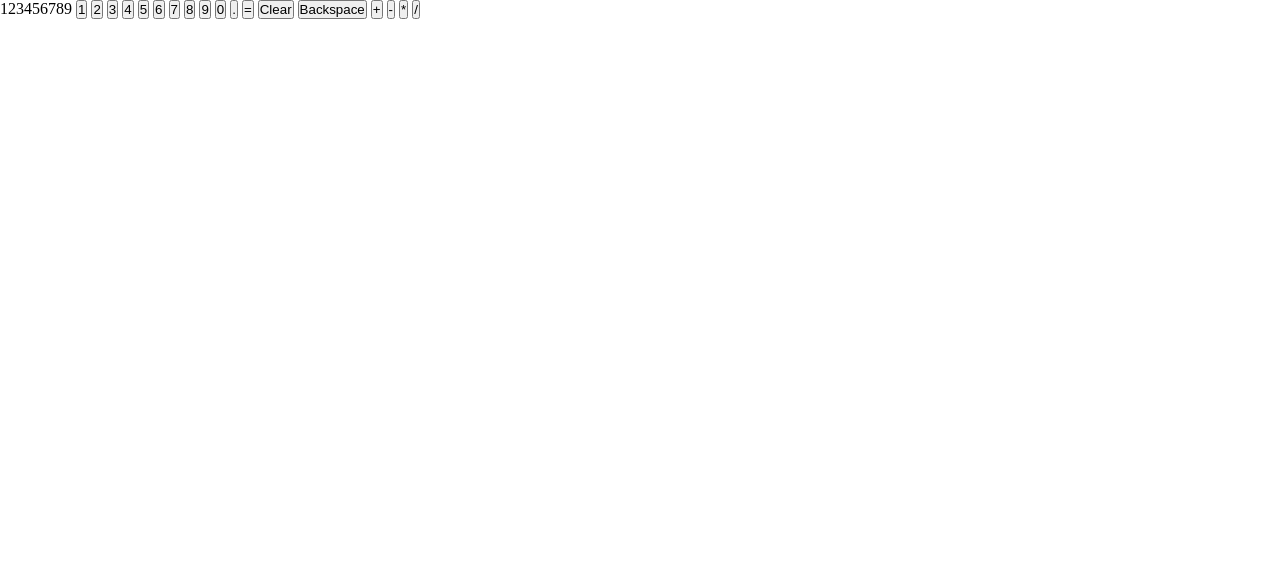
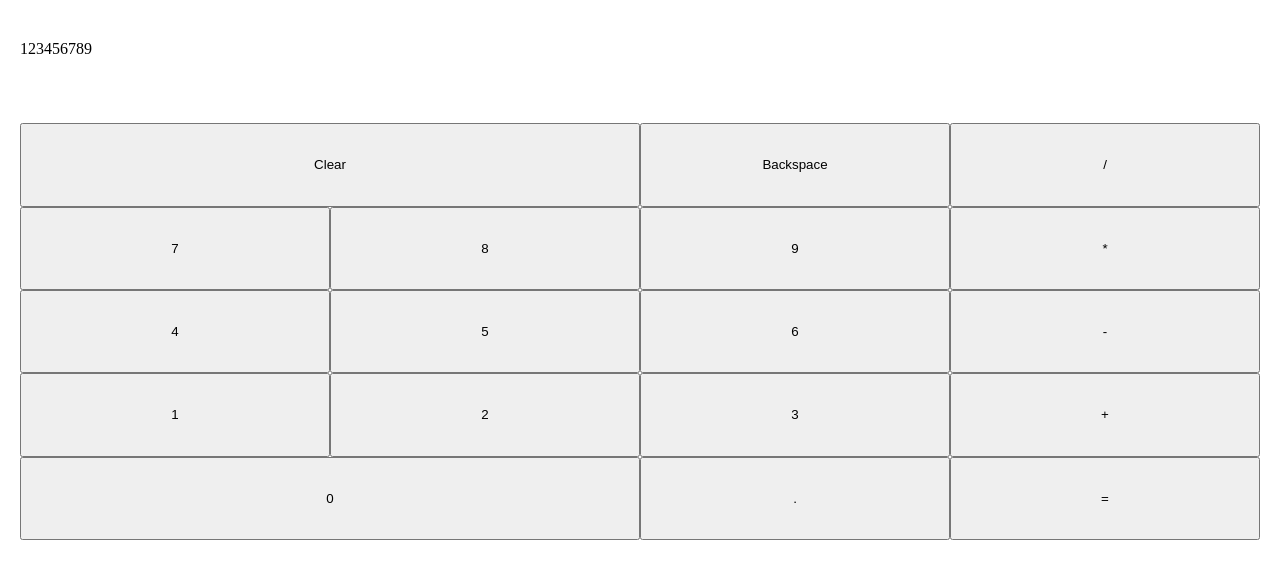
Before and after one commit to novibonjovi/calculator, a plain HTML site: page index.html in a window 1280 px wide. Drawn offline with Linux system fonts and the light colour scheme.

Commit message:
Added grid layout

```diff
--- a/style.scss
+++ b/style.scss
@@ -3,3 +3,88 @@
   padding: 0;
   box-sizing: border-box;
 }
+
+.calculator {
+  margin: 40px 20px;
+  display: grid;
+  grid-template-columns: repeat(4, 1fr);
+  grid-template-rows: repeat(6, 1fr);
+  height: 500px;
+}
+
+.display {
+  grid-column: 1 / 5;
+  grid-row: 1 / 2;
+}
+.clear {
+  grid-column: 1 / 3;
+  grid-row: 2 / 3;
+}
+.backspace {
+  grid-column: 3 / 4;
+  grid-row: 2 / 3;
+}
+.digit7 {
+  grid-column: 1 / 2;
+  grid-row: 3 / 4;
+}
+.digit8 {
+  grid-column: 2 / 3;
+  grid-row: 3 / 4;
+}
+.digit9 {
+  grid-column: 3 / 4;
+  grid-row: 3 / 4;
+}
+.divide {
+  grid-column: 4 / 5;
+  grid-row: 2 / 3;
+}
+.digit4 {
+  grid-column: 1 / 2;
+  grid-row: 4 / 5;
+}
+.digit5 {
+  grid-column: 2 / 3;
+  grid-row: 4 / 5;
+}
+.digit6 {
+  grid-column: 3 / 4;
+  grid-row: 4 / 5;
+}
+.multiply {
+  grid-column: 4 / 5;
+  grid-row: 3 / 4;
+}
+.digit1 {
+  grid-column: 1 / 2;
+  grid-row: 5 / 6;
+}
+.digit2 {
+  grid-column: 2 / 3;
+  grid-row: 5 / 6;
+}
+.digit3 {
+  grid-column: 3 / 4;
+  grid-row: 5 / 6;
+}
+.substract {
+  grid-column: 4 / 5;
+  grid-row: 4 / 5;
+}
+.digit0 {
+  grid-column: 1 / 3;
+  grid-row: 6 / 7;
+}
+.decimalPoint {
+  grid-column: 3 / 4;
+  grid-row: 6 / 7;
+}
+.equals {
+  grid-column: 4 / 5;
+  grid-row: 6 / 7;
+}
+.add {
+  grid-column: 4 / 5;
+  grid-row: 5 / 6;
+}
```
Also changed, not shown: css/style.css, 1 other file.
